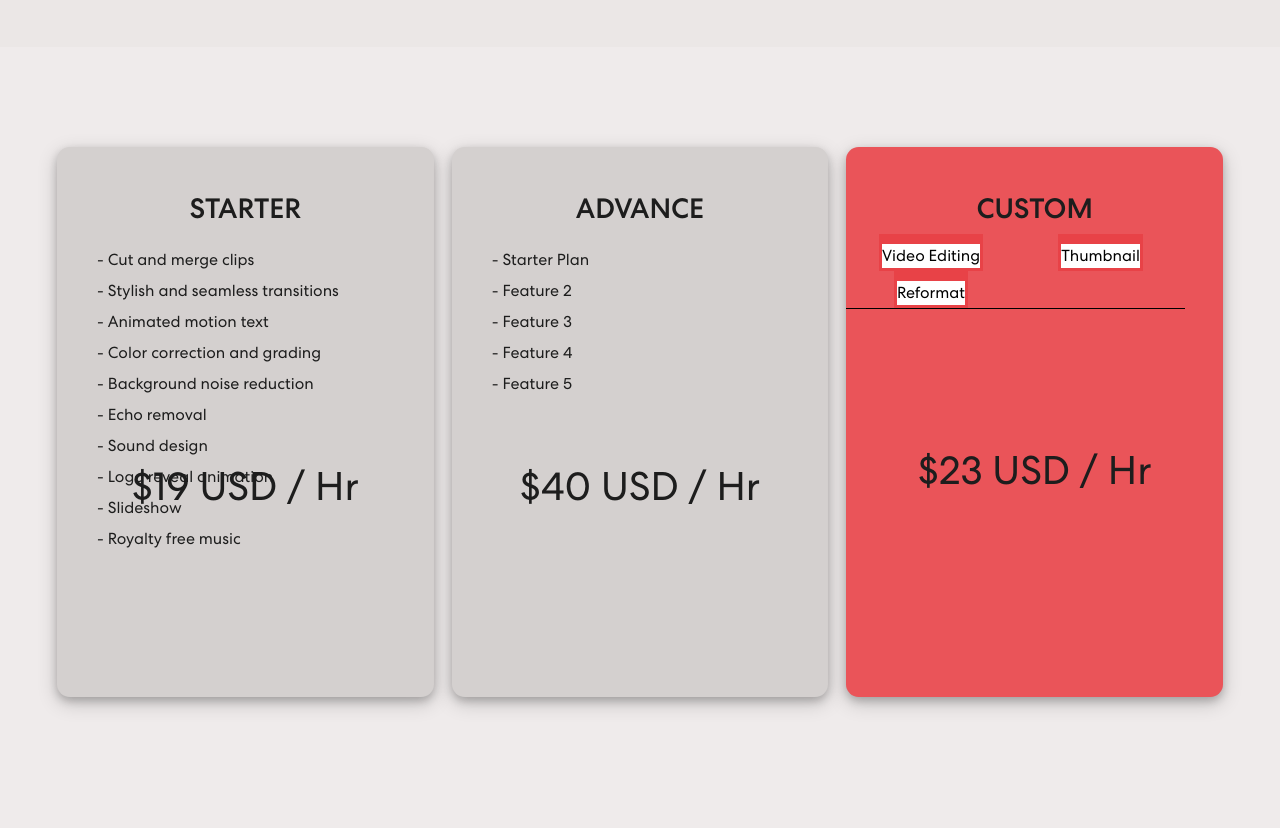
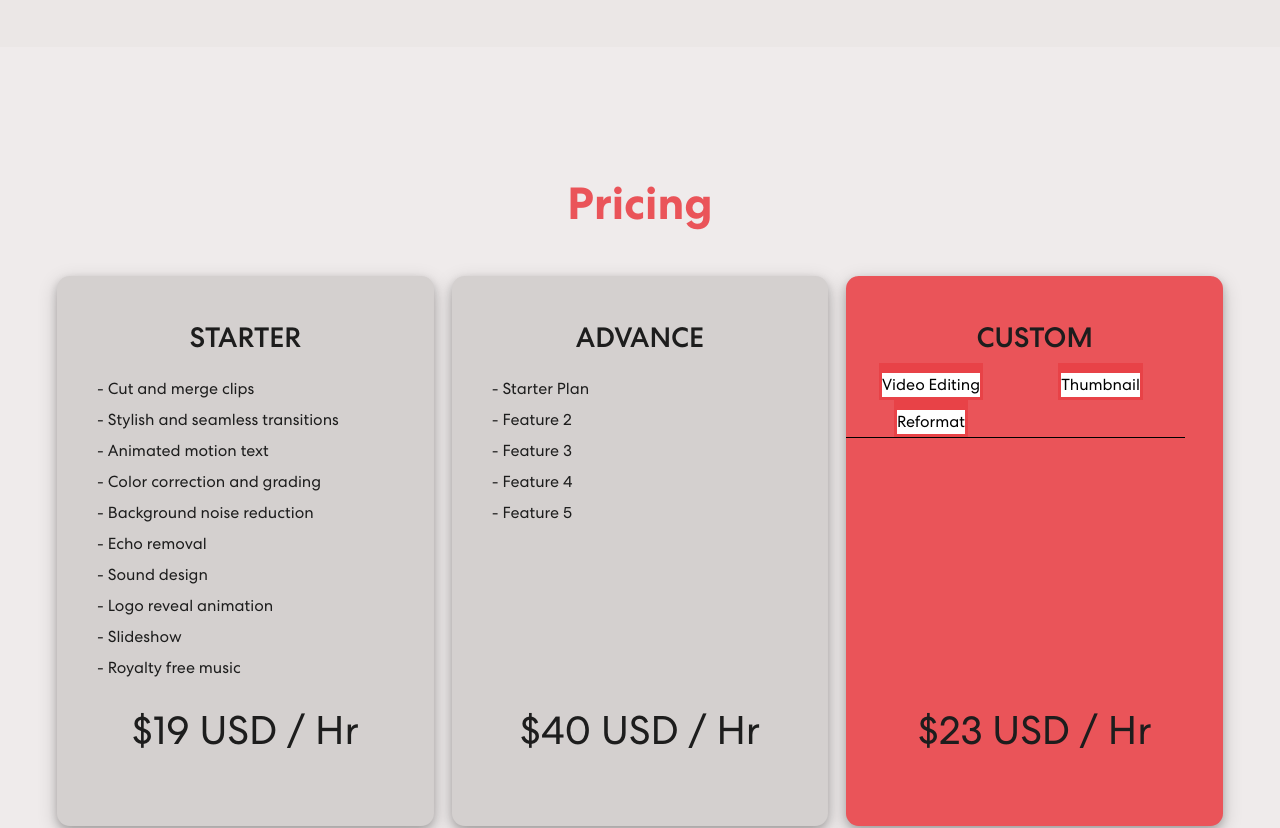
Before and after one commit to sbstnbnvds/satoshiedits, a React (Create React App) app: page / in a window 1280 px wide. Shown: the part 740-1568 px from the top of the page. Built offline with nearby package versions, Linux system fonts and the light colour scheme.

Commit message:
commit pricing

```diff
--- a/src/App.css
+++ b/src/App.css
@@ -622,6 +622,13 @@ span.navbar-text {
   border-radius: 0.8rem;
   box-shadow: 0 4px 8px 0 rgba(0, 0, 0, 0.2), 0 6px 20px 0 rgba(0, 0, 0, 0.19);
 }
+.title h2 {
+  color: #ea5459;
+  font-size: 45px;
+  font-weight: 700;
+  margin: 50px 0 25px 0;
+  text-align: center;
+}
 .pricing-box h3{
   text-align: center;
   padding-top: 45px;
@@ -630,7 +637,8 @@ span.navbar-text {
   text-align: center;
   padding-top: 40px;
   padding-bottom: 40px;
-  font-size: 40px
+  font-size: 40px;
+  margin-top: 35%;
 }
 .pricing-box p::before{
   content: '$';
--- a/src/components/WhyUs.js
+++ b/src/components/WhyUs.js
@@ -12,7 +12,6 @@ const WhyUs = () => {
                         <h2>
                             Why Satoshi Edits?
                         </h2>
-
                     </div>
                 </div>
                 <div className="row why-us-container">
--- a/src/components/pricing/Pricing.js
+++ b/src/components/pricing/Pricing.js
@@ -5,6 +5,9 @@ const Pricing = () => {
     return (
         <div className="pricing">
             <div className="row">
+                <div className="title">
+                    <h2>Pricing</h2>
+                </div>
                 <div className="col-12 col-md-4 nopadding" id="starter">
                     <div className="pricing-box" id="basic-plan">
                         <h3>STARTER</h3>
```
